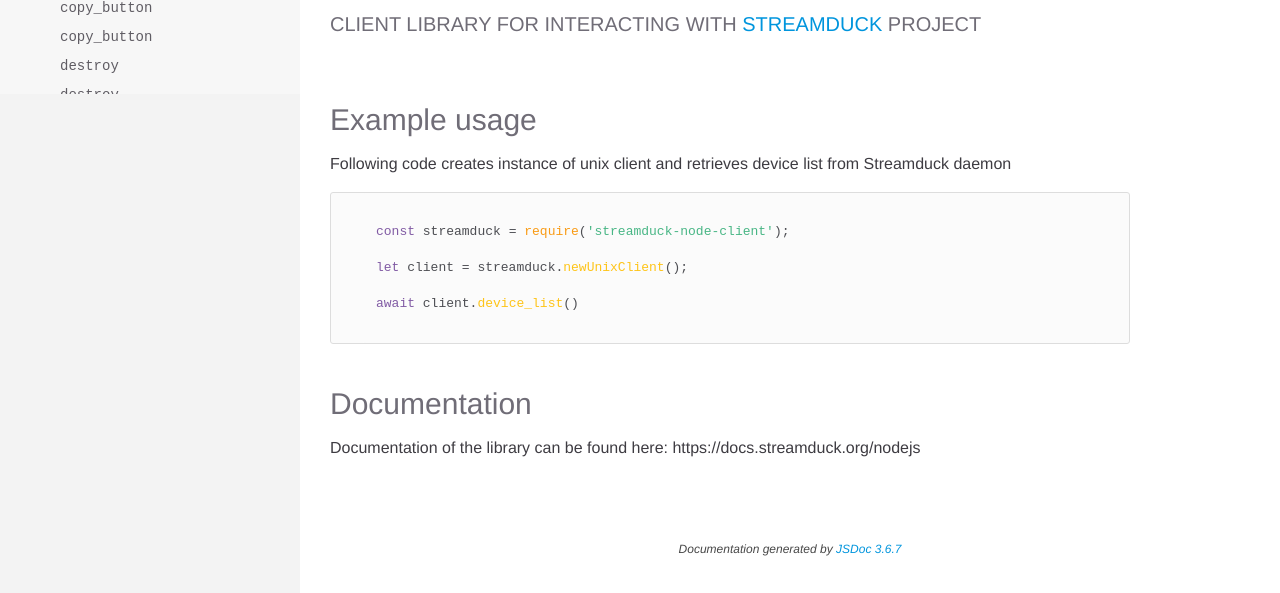
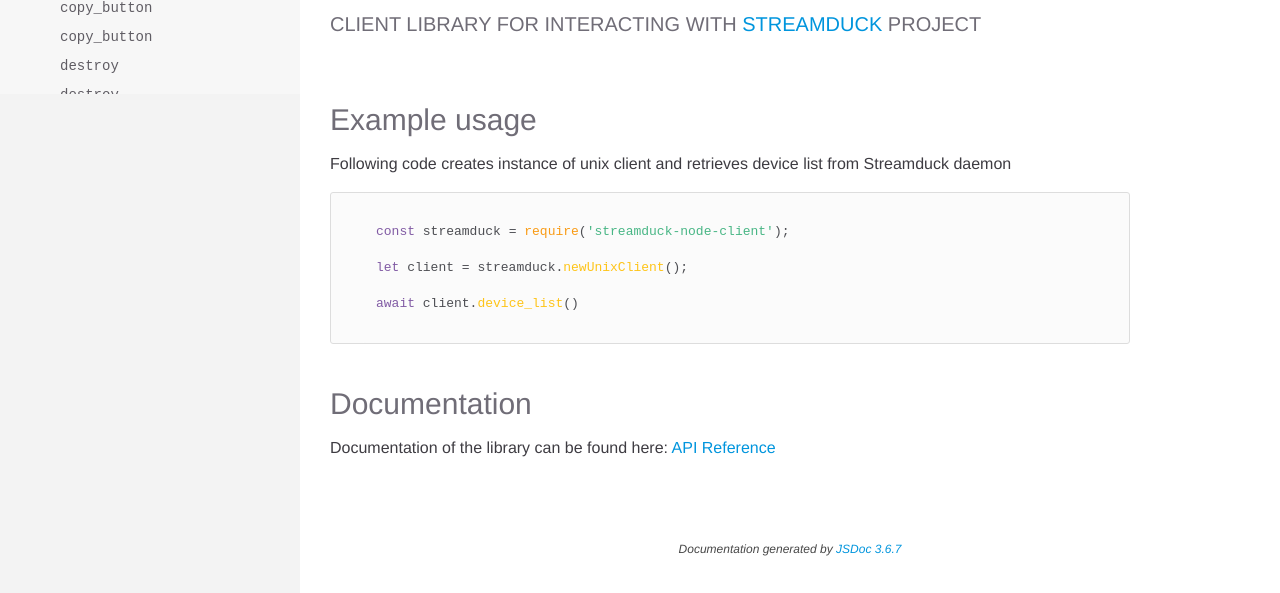
Before and after one commit to streamduck-org/streamduck-node-client, a plain HTML site: page index.html in a window 1280 px wide. Shown: the part 749-1342 px from the top of the page. Drawn offline with nearby package versions, Linux system fonts and the light colour scheme; a script that the page names is missing.

Commit message:
Update gh-pages to output generated at bf3f6da

```diff
--- a/index.html
+++ b/index.html
@@ -96,7 +96,7 @@
 await client.device_list()
 </code></pre>
 <h2>Documentation</h2>
-<p>Documentation of the library can be found here: https://docs.streamduck.org/nodejs</p>
+<p>Documentation of the library can be found here: <a href="https://node.streamduck.org/">API Reference</a></p>
     </article>
   </section>
 
```
Also changed, not shown: 1 other file.
